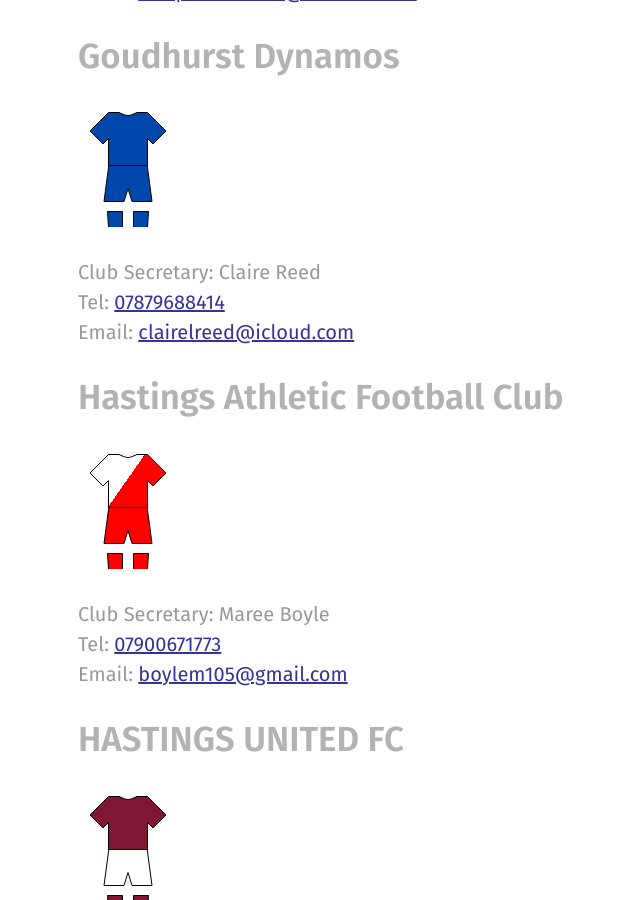
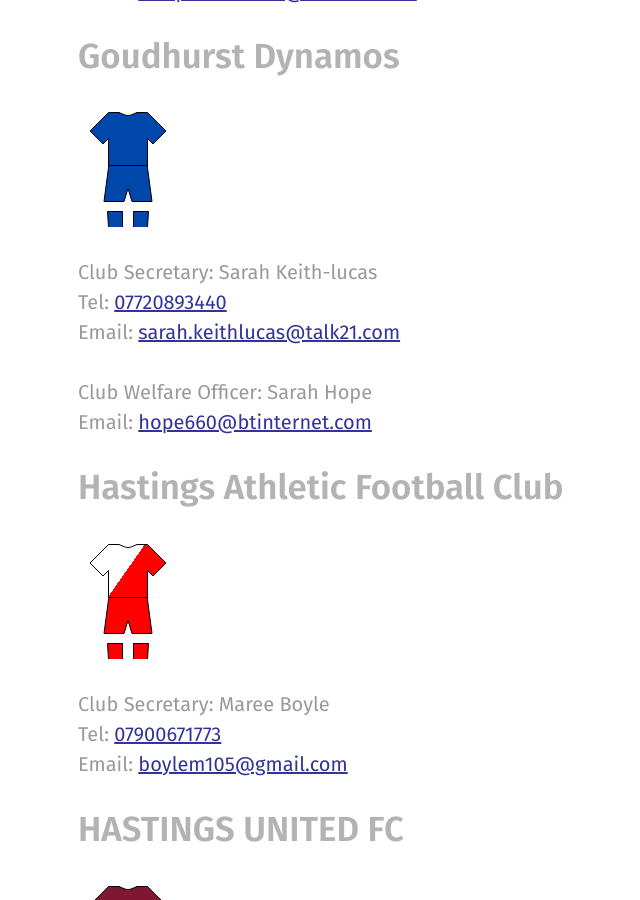
Before and after one commit to rotherleague/Rother, a Jekyll site: the page built from clubs.md, in a window 1280 px wide and 900 px high, scrolled down 5553 px. Shown: the whole window, without its empty margins (2-642 px from the left). Built offline with Jekyll 4.4.1, drawn with Linux system fonts in a browser that asks for light colours; nearby versions of some CDN libraries.

Commit message:
Update goudhurst.html

```diff
--- a/_includes/clubs/goudhurst.html
+++ b/_includes/clubs/goudhurst.html
@@ -4,6 +4,13 @@
 
 
 </p>
-<p>Club Secretary: Claire Reed<br>
-  Tel: <a href="tel:07879688414">07879688414</a><br>
-Email: <a href="mailto:clairelreed@icloud.com">clairelreed@icloud.com</a></p>
+<p>
+  Club Secretary: Sarah Keith-lucas<br>
+  Tel: <a href="tel:07720893440">07720893440</a><br>
+Email: <a href="mailto:sarah.keithlucas@talk21.com">sarah.keithlucas@talk21.com</a>
+</p>
+
+<p>
+  Club Welfare Officer: Sarah Hope<br>
+Email: <a href="mailto:hope660@btinternet.com">hope660@btinternet.com</a>
+</p>
```
